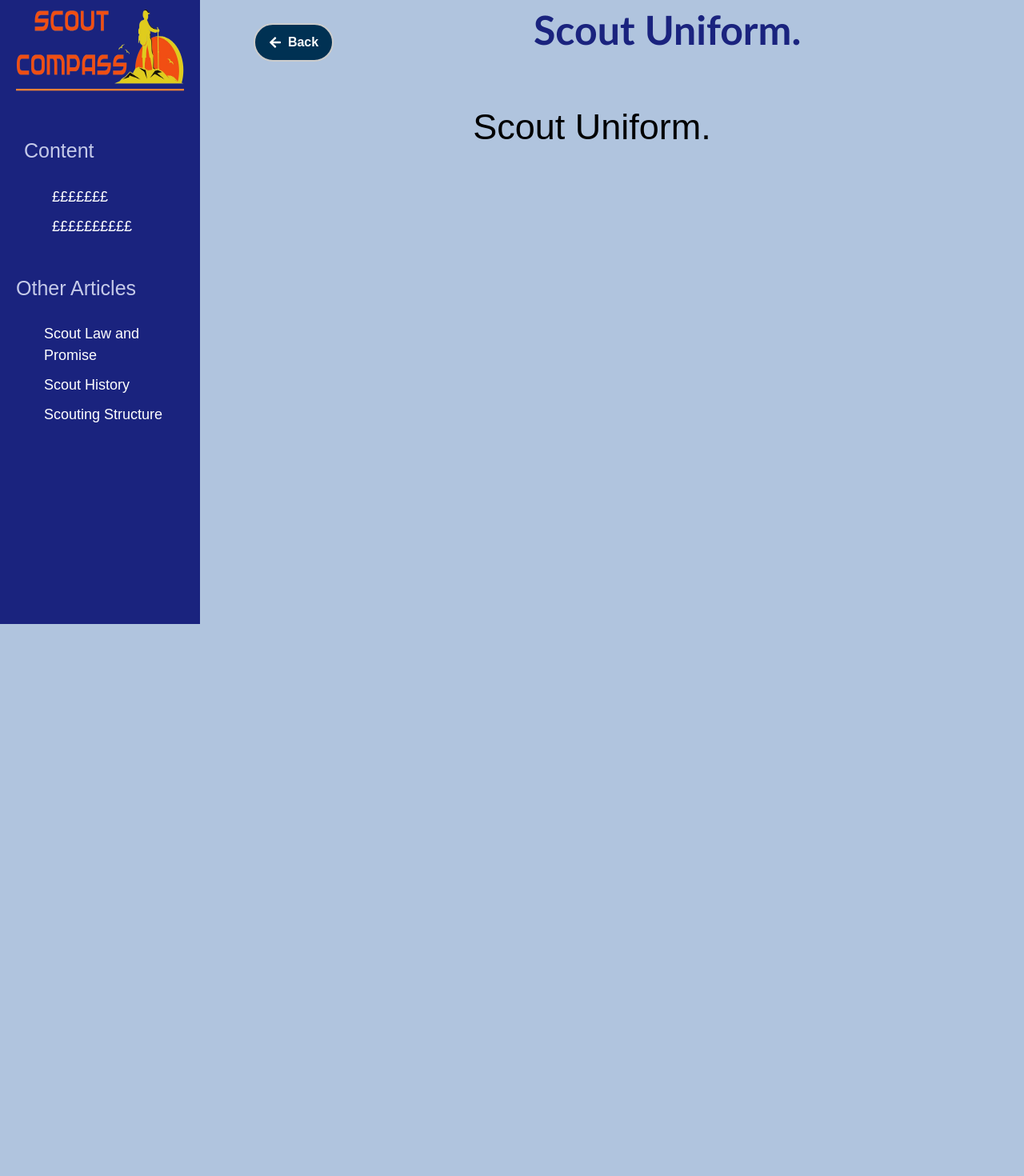
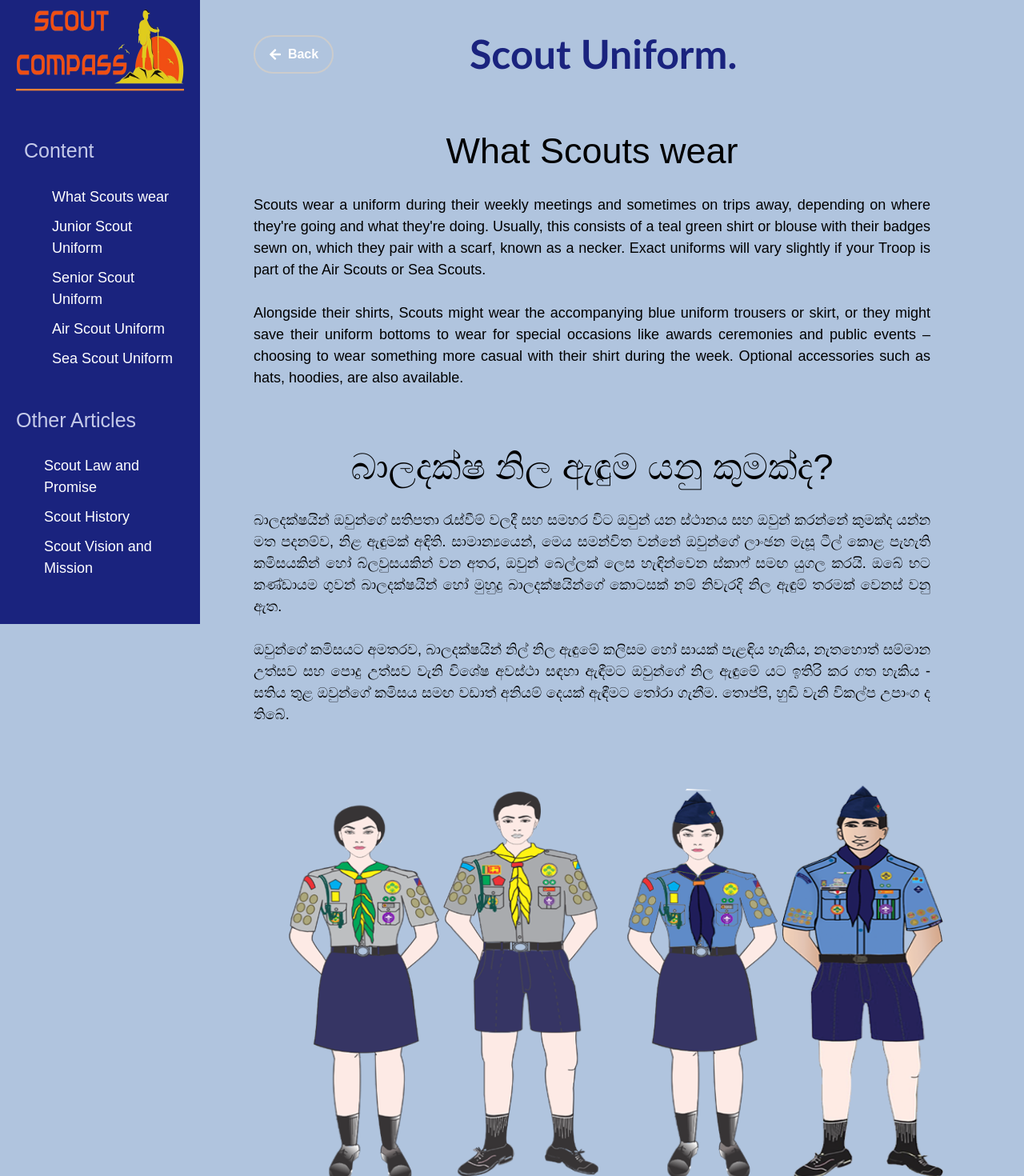
Before and after one commit to VikasithaSathsara/ScoutCompass_frontend, a React (Create React App) app: page /scoutuniform in a window 1280 px wide. Shown: the part 20-1490 px from the top of the page at 80% size. Before the commit the page ends 800 px from the top, so only its background shows below. Built offline with nearby package versions, Linux system fonts and the light colour scheme.

Commit message:
Scout_Uniform
Scout Uniform blog

```diff
--- a/src/Pages/Blogs/Blogs.css
+++ b/src/Pages/Blogs/Blogs.css
@@ -81,6 +81,18 @@
     margin-top: 30px;
     margin-right: 150px;
     margin-left: -150px;
+    color: #1a237e;
+}
+.blog_header2 {
+    text-align: center;
+    font-size: 50px;
+    font-weight: bold;
+    font-family: "Trebuchet MS", "Lucida Sans Unicode", "Lucida Grande",
+        "Lucida Sans", Arial, sans-serif;
+    margin-bottom: 30px;
+    margin-top: 30px;
+    margin-right: 150px;
+    margin-left: -80px;
     color: #1a237e;
 }
 .facts {
--- a/src/Pages/Blogs/ScoutHistory.jsx
+++ b/src/Pages/Blogs/ScoutHistory.jsx
@@ -36,7 +36,7 @@ function ScoutHistory() {
               <a href="/scoutpromise">Scout Law and Promise</a>
             </li>
             <li>
-              <a href="/scoutingstructure">Scouting Structure</a>
+              <a href="/scoutingstructure">Scout Vision and Mission</a>
             </li>
             <li>
               <a href="/scoutuniform">Scout Uniform</a>
--- a/src/Pages/Blogs/ScoutPromise.jsx
+++ b/src/Pages/Blogs/ScoutPromise.jsx
@@ -34,7 +34,7 @@ function ScoutPromise() {
               <a href="/scouthistory">Scout History</a>
             </li>
             <li>
-              <a href="/scoutingstructure">Scouting Structure</a>
+              <a href="/scoutingstructure">Scout Vision and Mission</a>
             </li>
             <li>
               <a href="/scoutuniform">Scout Uniform</a>
--- a/src/Pages/Blogs/ScoutUniform.jsx
+++ b/src/Pages/Blogs/ScoutUniform.jsx
@@ -2,6 +2,10 @@ import "./Blogs.css";
 import L1 from "../../Assests/logo.png";
 import { Button } from "@chakra-ui/react";
 import { FaArrowLeft } from "react-icons/fa";
+import BL1 from "../../Assests/jscout_uniform.png";
+import BL2 from "../../Assests/AirScouting.png";
+import BL3 from "../../Assests/Sea-Scout_002.png";
+import BL4 from "../../Assests/seniorscout_uniform.png";
 
 function ScoutUniform() {
   return (
@@ -17,10 +21,19 @@ function ScoutUniform() {
                     <h4 className="fixedbarh4">Content</h4>
                     <ul className="blog_ul">
                         <li>
-              <a href="#topic-main">£££££££</a>
+                            <a href="#topic-main">What Scouts wear</a>
                         </li>
                         <li>
-              <a href="#sub-topic-1">££££££££££</a>
+                            <a href="#topic-main">Junior Scout Uniform</a>
+                        </li>
+                        <li>
+                            <a href="#sub-topic-1">Senior Scout Uniform</a>
+                        </li>
+                        <li>
+                            <a href="#sub-topic-1">Air Scout Uniform</a>
+                        </li>
+                        <li>
+                            <a href="#topic-main">Sea Scout Uniform</a>
                         </li>
                     </ul>
                 </div>
@@ -35,7 +48,7 @@ function ScoutUniform() {
               <a href="/scouthistory">Scout History</a>
             </li>
             <li>
-              <a href="/scoutingstructure">Scouting Structure</a>
+              <a href="/scoutingstructure">Scout Vision and Mission</a>
             </li>
           </ul>
         </div>
@@ -45,7 +58,7 @@ function ScoutUniform() {
                 <div class="facts">
                     <div class="_header2">
                         <Button
-              bg="#003153"
+                            bg="transparent"
                             textColor="white"
                             fontWeight="600"
                             width="100px"
@@ -58,13 +71,72 @@ function ScoutUniform() {
                         >
                             Back
                         </Button>
-            <h1 class="blog_header">Scout Uniform.</h1>
+                        <h1 class="blog_header2">Scout Uniform.</h1>
                     </div>
 
                     <div id="blogimage1">{/* <img src={BL2} alt="" /> */}</div>
                     <div className="blog2">
-            <h2 class="topic-main">Scout Uniform.</h2>
-            <p className="blog2_para"></p>
+                        <h2 class="topic-main">What Scouts wear</h2>
+                        <p className="blog2_para">
+                        Scouts wear a uniform during their weekly meetings and sometimes
+                        on trips away, depending on where they're going and what they're
+                        doing. Usually, this consists of a teal green shirt or blouse with
+                        their badges sewn on, which they pair with a scarf, known as a necker.
+                        Exact uniforms will vary slightly if your Troop is part of the Air
+                        Scouts or Sea Scouts. <br /><br />
+
+                        Alongside their shirts, Scouts might wear the accompanying blue uniform
+                        trousers or skirt, or they might save their uniform bottoms to wear for
+                        special occasions like awards ceremonies and public events – choosing to
+                        wear something more casual with their shirt during the week. Optional
+                        accessories such as hats, hoodies, are also available.</p>
+                        <br />
+
+                        <h2 class="topic-main">බාලදක්ෂ නිල ඇඳුම යනු කුමක්ද?</h2>
+                        <p className="blog2_para">
+                        බාලදක්ෂයින් ඔවුන්ගේ සතිපතා රැස්වීම් වලදී සහ සමහර විට ඔවුන් යන ස්ථානය සහ ඔවුන්
+                        කරන්නේ කුමක්ද යන්න මත පදනම්ව, නිළ ඇඳුමක් අඳිති. සාමාන්‍යයෙන්, මෙය සමන්විත
+                        වන්නේ ඔවුන්ගේ ලාංඡන මැසූ ටීල් කොළ පැහැති කමිසයකින් හෝ බ්ලවුසයකින් වන අතර,
+                        ඔවුන් බෙල්ලක් ලෙස හැඳින්වෙන ස්කාෆ් සමඟ යුගල කරයි. ඔබේ භට කණ්ඩායම ගුවන්
+                        බාලදක්ෂයින් හෝ මුහුදු බාලදක්ෂයින්ගේ කොටසක් නම් නිවැරදි නිල ඇඳුම් තරමක් වෙනස් වනු ඇත. <br /><br />
+
+                        ඔවුන්ගේ කමිසයට අමතරව, බාලදක්ෂයින් නිල් නිල ඇඳුමේ කලිසම හෝ සායක් පැළඳිය හැකිය,
+                        නැතහොත් සම්මාන උත්සව සහ පොදු උත්සව වැනි විශේෂ අවස්ථා සඳහා ඇඳීමට ඔවුන්ගේ නිල
+                        ඇඳුමේ යට ඉතිරි කර ගත හැකිය - සතිය තුළ ඔවුන්ගේ කමිසය සමඟ වඩාත් අනියම් දෙයක්
+                        ඇඳීමට තෝරා ගැනීම. තොප්පි, හුඩි වැනි විකල්ප උපාංග ද තිබේ.
+                        <br /><br /><br />
+                        </p>
+                        {/* <h2 class="topic-main">Junior Scout Uniform</h2>
+                        <div id="blogimage1"><img src={BL1} alt="" /></div> */}
+                        {/* <p className="blog2_para">
+                        Junior Scout Section can be started in 10 1/2 – 14 1/2 years. <br />
+                        Colour : Green <br />
+                        Units : Junior Scout Troop – Each Troop consists Patrols <br />
+                        Patrol : Each Patrol consists of 6 – 8 Scouts. <br />
+                        </p> */}
+
+
+                        <div id="blogimage2">
+                        <figure>
+                          <img src={BL1} alt="" />
+                          <figcaption>Junior Scout Uniform</figcaption>
+                        </figure>
+                        <figure>
+                          <img src={BL2} alt="" />
+                          <figcaption>Senior Scout Uniform</figcaption>
+                        </figure>
+                        </div>
+                        <br /><br /> <br /><br />
+                        <div id="blogimage2">
+                        <figure>
+                          <img src={BL1} alt="" />
+                          <figcaption>Air Scout Uniform</figcaption>
+                        </figure>
+                        <figure>
+                          <img src={BL2} alt="" />
+                          <figcaption>Sea Scout Uniform</figcaption>
+                        </figure>
+                        </div>
                     </div>
                 </div>
             </div>
--- a/src/Pages/LandingPage/LandingPage.jsx
+++ b/src/Pages/LandingPage/LandingPage.jsx
@@ -148,7 +148,7 @@ function LandingPage() {
                     </div>
                     <div class="card card-3">
                         <a href="/scoutingstructure">
-                            <div class="text">Scouting Structure</div>
+                            <div class="text">Vision and Mission</div>
                         </a>
                     </div>
                     <div class="card card-4">
```
Lines whose indentation alone changed are shown as unchanged.
